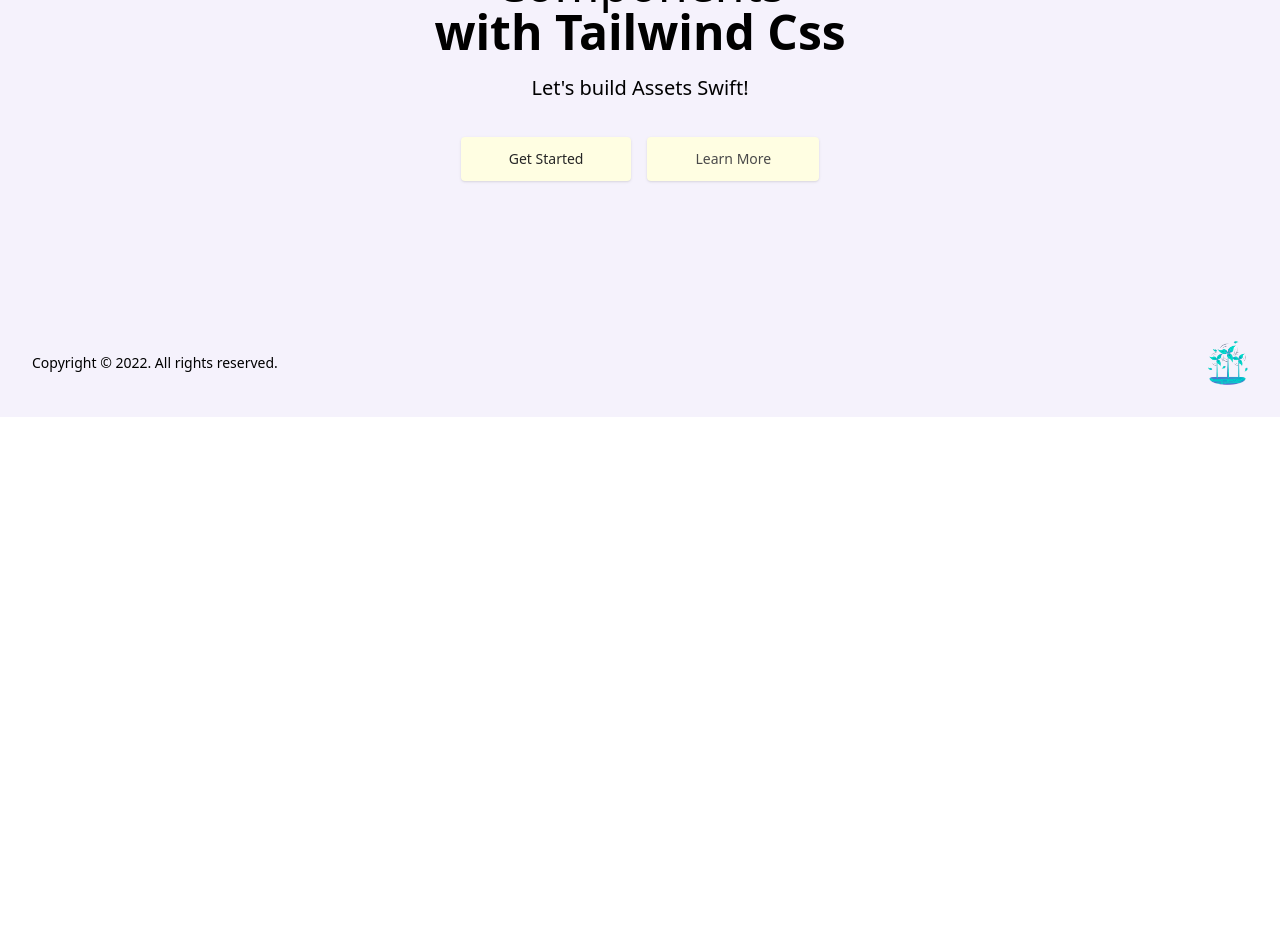
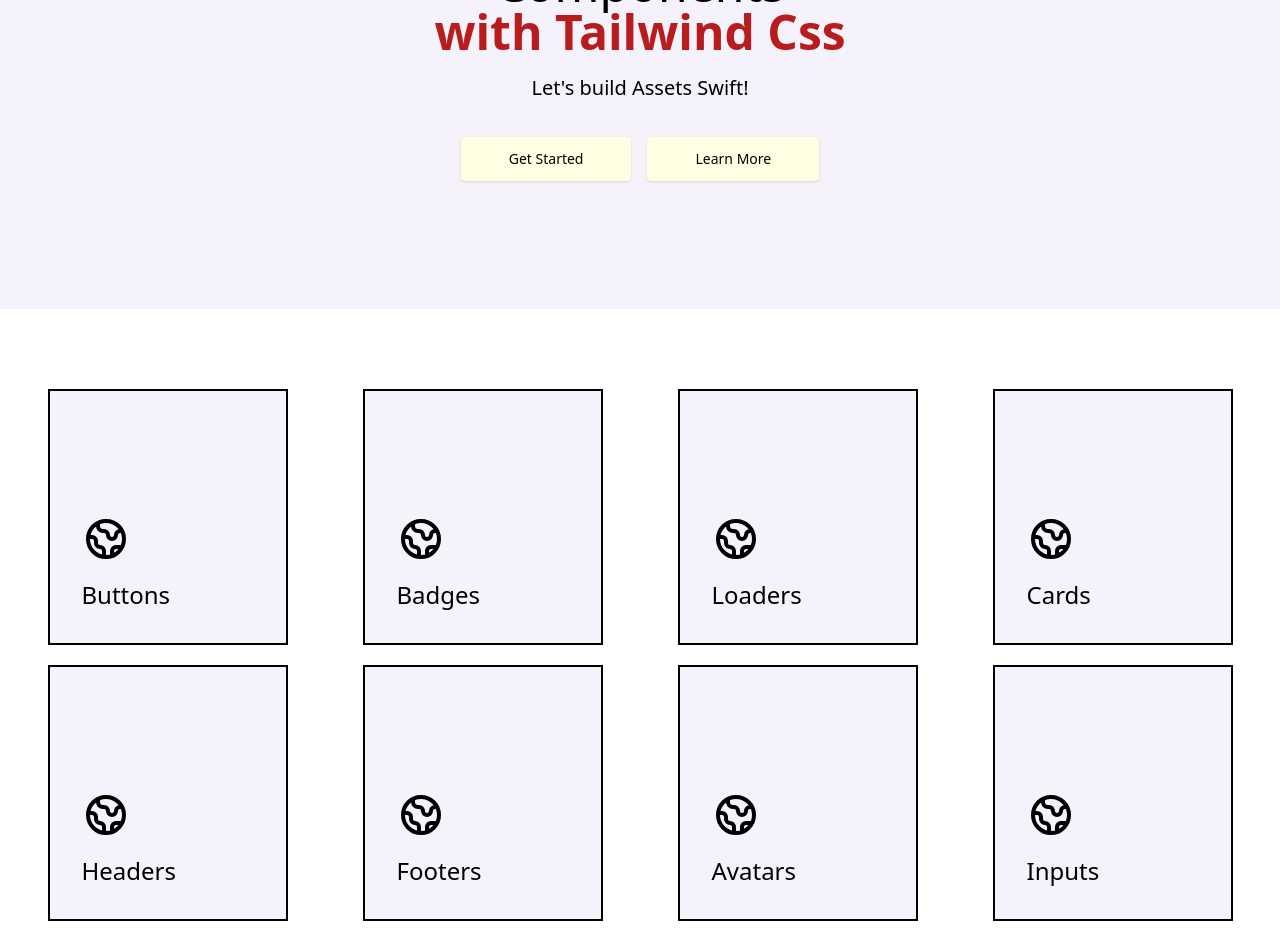
Before and after one commit to hammas-19/Tail-Widgets, a Nuxt app: page / in a window 1280 px wide. Shown: the part 280-1232 px from the top of the page. Before the commit the page ends 800 px from the top, so only its background shows below. Built offline with nearby package versions, Linux system fonts and the light colour scheme.

Commit message:
style: Designed Showcase for assets

```diff
--- /dev/null
+++ b/components/AssetsPage/ShowCase.vue
@@ -0,0 +1,59 @@
+<template>
+  <div class="w-full">
+    <div class="flex w-fit">
+      <button @click="activeTab = 'tab1'"
+        :class="{ 'bg-[#7c7c7c] text-white': activeTab === 'tab1', 'bg-[#FFFEE2] text-blackCow': activeTab !== 'tab1' }"
+        class="flex-1 px-4 py-2">
+        View
+      </button>
+      <button @click="activeTab = 'tab2'"
+        :class="{ 'bg-[#7c7c7c] text-white': activeTab === 'tab2', 'bg-[#FFFEE2] text-blackCow': activeTab !== 'tab2' }"
+        class="flex-1 px-4 py-2">
+        Code
+      </button>
+    </div>
+    <div class=" border border-gray-300 h-80">
+      <div v-if="activeTab === 'tab1'" class="flex justify-center items-center border h-full p-4">
+        <!-- Content for Tab 1 -->
+
+        <button
+          class="relative py-2 px-8 text-black text-base font-bold uppercase rounded-[50px] overflow-hidden bg-man transition-all duration-400 ease-in-out shadow-md hover:scale-105 hover:text-white hover:shadow-lg active:scale-90 before:absolute before:top-0 before:-left-full before:w-full before:h-full before:bg-gradient-to-r before:from-blue-500 before:to-blue-300 before:transition-all before:duration-500 before:ease-in-out before:z-[-1] before:rounded-[50px] hover:before:left-0">
+          hover me!
+        </button>
+
+
+      </div>
+      <div v-if="activeTab === 'tab2'" class="bg-black text-white">
+        <!-- Content for Tab 2 -->
+
+        <div class="p-4 code-container">
+
+          <code>
+            &lt;button class="relative py-2 px-8 text-black text-base font-bold uppercase rounded-[50px] overflow-hidden bg-white transition-all duration-400 ease-in-out shadow-md hover:scale-105 hover:text-white hover:shadow-lg active:scale-90 before:absolute before:top-0 before:-left-full before:w-full before:h-full before:bg-gradient-to-r before:from-blue-500 before:to-blue-300 before:transition-all before:duration-500 before:ease-in-out before:z-[-1] before:rounded-[50px] hover:before:left-0"&gt;
+            hover me!
+            &lt;/button&gt;
+          </code>
+        </div>
+     <button @click="copyCodeToClipboard()">Copy to Clipboard</button>
+      </div>
+    </div>
+  </div>
+</template>
+
+<script setup>
+const activeTab = ref('tab1')
+
+function copyCodeToClipboard() {
+  const codeContainer = document.querySelector(".code-container");
+  const code = codeContainer.textContent;
+
+  const tempTextArea = document.createElement("textarea");
+  tempTextArea.value = code;
+  document.body.appendChild(tempTextArea);
+  tempTextArea.select();
+  document.execCommand("copy");
+  document.body.removeChild(tempTextArea);
+
+  alert("Code has been copied to the clipboard!");
+}
+</script>
--- a/components/FooterMain.vue
+++ b/components/FooterMain.vue
@@ -1,5 +1,5 @@
 <template>
-  <footer class="bg-mangolia">
+  <footer class="bg-[#f5f2fc]">
     <div class="mx-auto max-w-screen-xl px-4 py-8 sm:px-6 lg:px-8">
       <div class="sm:flex sm:items-center sm:justify-between">
         <p class="mt-4 text-center text-sm text-gray-500 lg:mt-0 lg:text-right">
--- a/components/Home/HeroBanner.vue
+++ b/components/Home/HeroBanner.vue
@@ -1,7 +1,7 @@
 
 import { buildAssetsDir } from 'nuxt/dist/core/runtime/nitro/paths';
 <template>
-  <section class="bg-mangolia">
+  <section class="bg-[#f5f2fc]">
     <div class="mx-auto max-w-screen-xl px-4 py-32 lg:flex  lg:items-center">
       <div class="mx-auto max-w-xl text-center">
         <h1 class="text-3xl font-sans sm:text-5xl">
@@ -16,12 +16,12 @@
         </p>
 
         <div class="mt-8 flex flex-wrap justify-center gap-4">
-          <a class="block w-full rounded bg-lyell px-12 py-3 text-sm font-medium text-BalticSea shadow hover:bg-red-700 focus:outline-none focus:ring active:bg-red-500 sm:w-auto"
+          <a class="block w-fit rounded bg-[#FFFEE2] px-12 py-3 text-sm font-medium text-BalticSea shadow hover:bg-red-700 focus:outline-none focus:ring active:bg-red-500 sm:w-auto"
             href="/">
             Get Started
           </a>
 
-          <a class="block w-full rounded px-12 py-3 bg-lyell text-sm font-medium text-blackCow shadow hover:text-red-700 focus:outline-none focus:ring active:text-red-500 sm:w-auto"
+          <a class="block w-fit rounded px-12 py-3 bg-[#FFFEE2] text-sm font-medium text-blackCow shadow hover:text-red-700 focus:outline-none focus:ring active:text-red-500 sm:w-auto"
             href="/">
             Learn More
           </a>
--- /dev/null
+++ b/components/Home/ShowCard.vue
@@ -0,0 +1,41 @@
+<template>
+  <span  class="group relative block h-64 w-full max-w-[240px] bg-[#FFFEE2]">
+    <span class="absolute inset-0 border-2 border-dashed border-black"></span>
+
+    <div
+      class="relative flex h-full transform items-end border-2 border-black bg-[#f5f2fc] transition-transform group-hover:-translate-x-2 group-hover:-translate-y-2">
+      <div class="p-4 !pt-0 transition-opacity group-hover:absolute group-hover:opacity-0 sm:p-6 lg:p-8">
+        <svg xmlns="http://www.w3.org/2000/svg" class="h-10 w-10 sm:h-12 sm:w-12" fill="none" viewBox="0 0 24 24"
+          stroke="currentColor">
+          <path stroke-linecap="round" stroke-linejoin="round" stroke-width="2"
+            d="M3.055 11H5a2 2 0 012 2v1a2 2 0 002 2 2 2 0 012 2v2.945M8 3.935V5.5A2.5 2.5 0 0010.5 8h.5a2 2 0 012 2 2 2 0 104 0 2 2 0 012-2h1.064M15 20.488V18a2 2 0 012-2h3.064M21 12a9 9 0 11-18 0 9 9 0 0118 0z" />
+        </svg>
+
+        <h2 class="mt-4 text-xl font-medium sm:text-2xl">{{ props.title}}</h2>
+      </div>
+
+      <div class="absolute p-4 opacity-0 transition-opacity group-hover:relative group-hover:opacity-100 sm:p-6 lg:p-8">
+        <h3 class="mt-4 text-xl font-medium sm:text-2xl">{{ props.title}}</h3>
+<!--
+        <p class="mt-4 text-sm sm:text-base">
+          Lorem ipsum dolor sit amet consectetur adipisicing elit. Cupiditate,
+          praesentium voluptatem omnis atque culpa repellendus.
+        </p> -->
+
+        <p class="mt-8 font-bold">Explore {{ props.count }} {{ props.title }} </p>
+      </div>
+    </div>
+  </span>
+</template>
+<script setup>
+const props = defineProps({
+  title: {
+    type: String,
+    required: true
+  },
+  count: {
+    type: Number,
+    required: true
+  }
+})
+</script>
--- /dev/null
+++ b/components/Home/TheGallery.vue
@@ -0,0 +1,42 @@
+<template>
+  <div class="grid md:grid-cols-4 grid-cols-2 gap-5 justify-items-center max-w-7xl mx-auto">
+    <HomeShowCard v-for="(items, index) in assets" :key="index" :count="items.count" :title="items.type" />
+  </div>
+</template>
+<script setup>
+const assets = [
+  {
+    type: "Buttons",
+    count: "45"
+  },
+  {
+    type: "Badges",
+    count: "10"
+  },
+  {
+    type: "Loaders",
+    count: "20"
+  },
+  {
+    type: "Cards",
+    count: "10"
+  },
+  {
+    type: "Headers",
+    count: "06"
+  },
+  {
+    type: "Footers",
+    count: "12"
+  },
+  {
+    type: "Avatars",
+    count: "05"
+  },
+  {
+    type: "Inputs",
+    count: "10"
+  }
+
+]
+</script>
--- a/components/TopNavbar.vue
+++ b/components/TopNavbar.vue
@@ -1,11 +1,13 @@
 <template>
-  <header class="bg-mangolia">
+  <header class="bg-[#f5f2fc]">
     <div class="mx-auto max-w-screen-xl px-4 sm:px-6 lg:px-8">
       <div class="flex h-16 items-center justify-between">
         <div class="md:flex md:items-center md:gap-12">
           <a class="block text-teal-600" href="/">
-            <span class="sr-only">Home</span>
-          <img src="/Tail_widget_logo.png" class="w-10 h-fit" alt="TailWidget">
+            <!-- <span class="sr-only">Home</span> -->
+            <NuxtLink to="/">
+              <img src="/Tail_widget_logo.png" class="w-10 h-fit" alt="TailWidget">
+            </NuxtLink>
           </a>
         </div>
 
@@ -53,12 +55,12 @@
 
         <div class="flex items-center gap-4">
           <div class="sm:flex sm:gap-4">
-            <a class="rounded-md bg-lyell px-5 py-2.5 text-sm font-medium text-blackCow " href="/">
+            <a class="rounded-md bg-[#FFFEE2] px-5 py-2.5 text-sm font-medium text-blackCow " href="/">
               Login
             </a>
 
             <div class="hidden sm:flex">
-              <a class="rounded-md bg-lyell px-5 py-2.5 text-sm font-medium text-teal-600" href="/">
+              <a class="rounded-md bg-[#FFFEE2] px-5 py-2.5 text-sm font-medium text-teal-600" href="/">
                 Register
               </a>
             </div>
--- /dev/null
+++ b/pages/buttons.vue
@@ -0,0 +1,5 @@
+<template>
+  <div class="flex flex-col justify-center items-center max-w-7xl mx-auto py-20 px-5 gap-10">
+    <AssetsPageShowCase />
+  </div>
+</template>
--- a/pages/index.vue
+++ b/pages/index.vue
@@ -1,5 +1,8 @@
 <template>
   <div>
     <HomeHeroBanner />
+    <div class="py-20 px-5">
+      <HomeTheGallery />
+    </div>
   </div>
 </template>
--- a/tailwind.config.js
+++ b/tailwind.config.js
@@ -15,27 +15,27 @@
 			lg: "976px",
 			xl: "1440px",
 		},
-		colors: {
-			Bluish:
-				"#2D6FBC",
-			BalticSea:
-				"#262626",
-			snowDrift:
-				"#F7F9FA",
-			blackCow:
-				"#4A4A4A",
-			lyell:
-				"#FFFEE2 ",
-			lightGrey:
-				"#DADADA",
-			lavender:
-				"#E2E3FF",
-			transparent:
-				"transparent",
-			white: "#fff",
-			mangolia:
-				"#f5f2fc ",
-		},
+		// colors: {
+		// 	Bluish:
+		// 		"#2D6FBC",
+		// 	BalticSea:
+		// 		"#262626",
+		// 	snowDrift:
+		// 		"#F7F9FA",
+		// 	blackCow:
+		// 		"#4A4A4A",
+		// 	[#FFFEE2]:
+		// 		"#FFFEE2 ",
+		// 	lightGrey:
+		// 		"#DADADA",
+		// 	lavender:
+		// 		"#E2E3FF",
+		// 	transparent:
+		// 		"transparent",
+		// 	white: "#fff",
+		// 	[#f5f2fc]:
+		// 		"#f5f2fc ",
+		// },
 		extend: {},
 	},
 	plugins: [],
```
